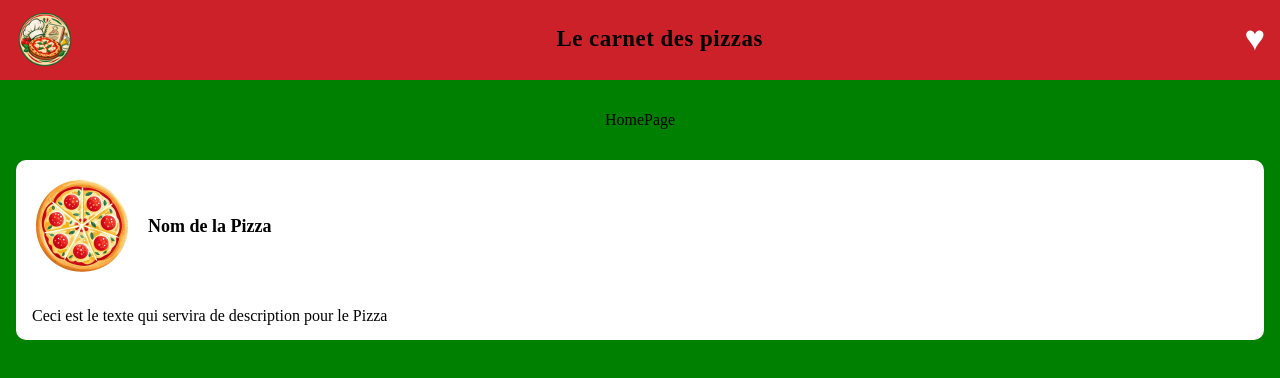
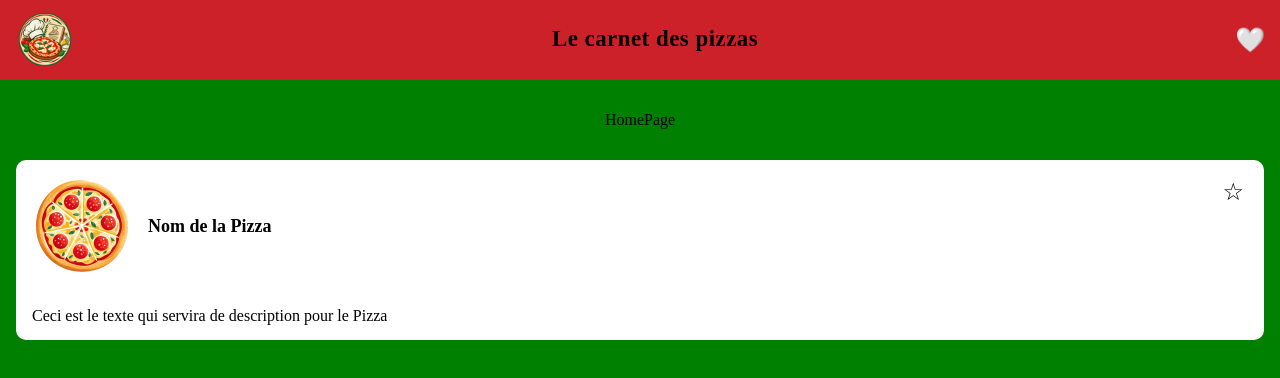
Before and after one commit to SIMPLON-DIST-DWWM-P1-198863/p2-g4-Le-Carnet-des-Pizzas, a React (Vite) app: page /Fiche in a window 1280 px wide. Shown: the top 378 px of the page. Built offline with nearby package versions, Linux system fonts and the light colour scheme.

Commit message:
Bouton ajouter aux favoris fini, et modification du bouton favoris

```diff
--- a/src/components/Fiche.tsx
+++ b/src/components/Fiche.tsx
@@ -7,6 +7,7 @@ export default function Fiche () {
         <ul>
             <li className="fiche-informations">
                 <li className="fiche-texte">
+                    <p className="etoile-fav">☆</p>
                     <img src="../public/pizza-random.png" alt="" />
                     <h1 className="fiche-nom">Nom de la Pizza</h1>
                 </li>
--- a/src/components/header.tsx
+++ b/src/components/header.tsx
@@ -6,7 +6,7 @@ function Header() {
         <img src="../public/logo.png" alt="logo" className="logo" />
         <h1>Le carnet des pizzas</h1>
         <a href="/favoris" className="lienfavoris">
-        ♥
+        🤍
         </a>
     </header>
   )
--- a/src/css/Fiche.css
+++ b/src/css/Fiche.css
@@ -14,6 +14,7 @@
     margin: 1rem;
     border-radius: 10px;
     background-color: white;
+    position: relative;
 }
 /* Ceci gère le nom et l'image de la Pizza */
 .fiche-texte {
@@ -32,3 +33,13 @@
 .fiche-description {
     padding: 1rem;
 }
+
+/* Ceci gère l'étoile pour ajouter aux favoris */
+.etoile-fav {
+    position: absolute;
+    top: 1.25rem;
+    right: 1.25rem;
+    font-size: 1.5rem;
+    cursor: pointer;
+    transition: transform O.2s ease;
+}
--- a/src/css/header.css
+++ b/src/css/header.css
@@ -32,7 +32,7 @@ header h1 {
     justify-content: center;
     color: white;
     text-decoration: none;
-    font-size: 2.18rem;
+    font-size: 1.5rem;
     cursor: pointer;
     transition: transform 0.2s ease;
 }
```
